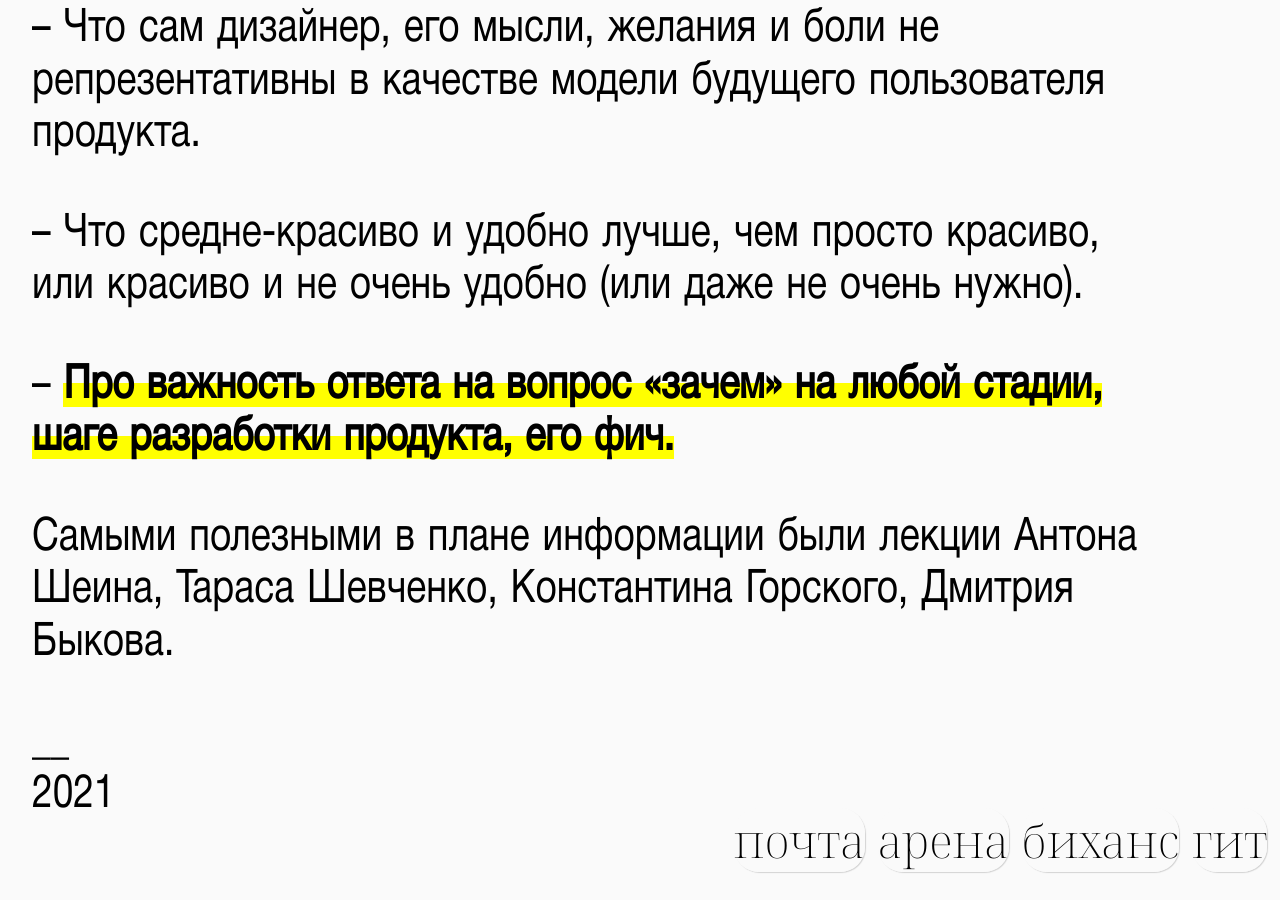
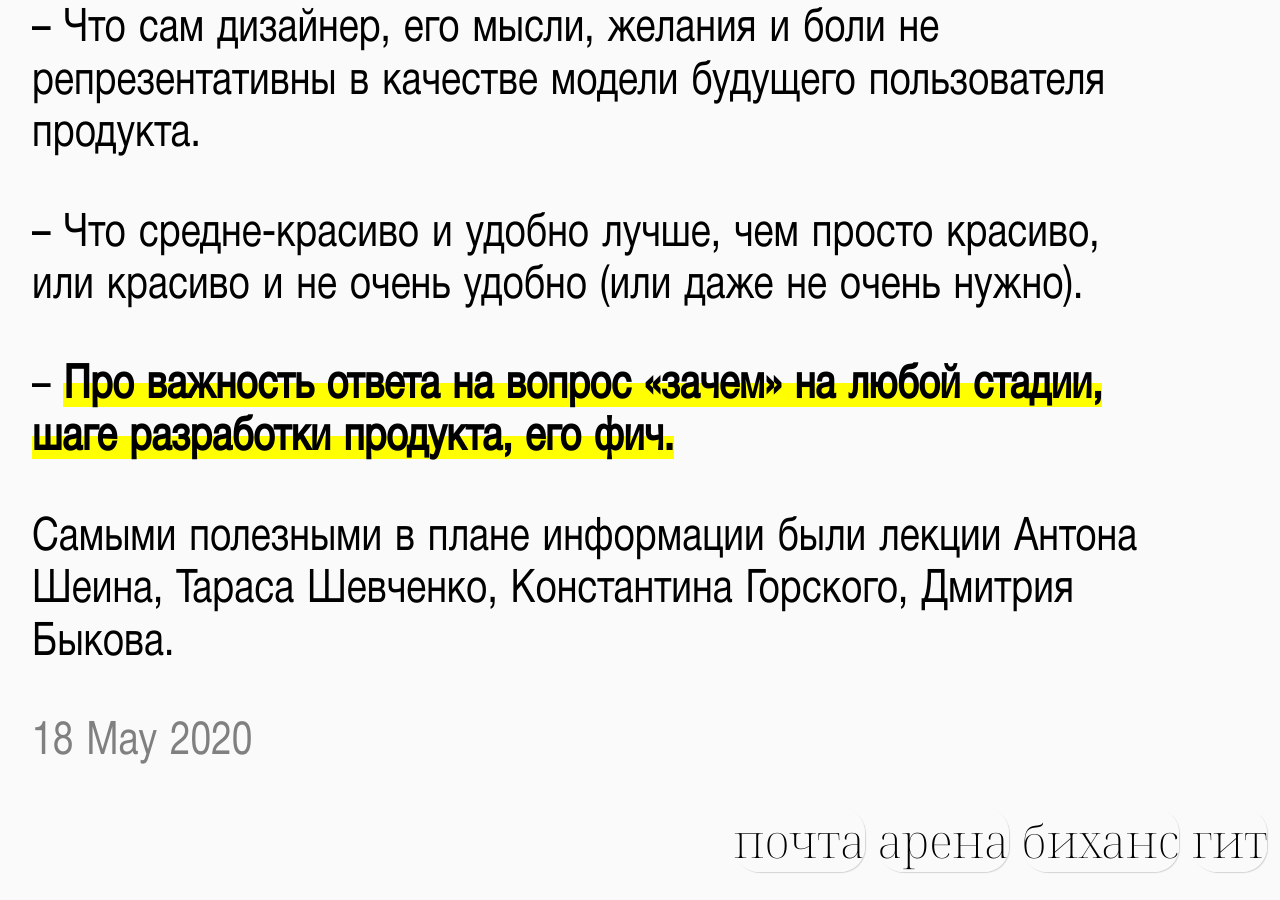
Before and after one commit to geravolobuev/geravolobuev, a Jekyll site: the page built from _posts/2020-05-18-школа-дизайна-яндекс-финал.md, in a window 1280 px wide and 900 px high, scrolled down 1124 px. Built offline with Jekyll 4.4.1, drawn with Linux system fonts in a browser that asks for light colours.

Commit message:
changed layout a bit

```diff
--- a/_includes/footer.html
+++ b/_includes/footer.html
@@ -1,3 +1,4 @@
 <footer>
-<marquee scrollamount="13" behavior="scroll" direction="left"> (づ｡◕‿‿◕｡)づ <i>Works per commission, in-house, and self-initiated; designed, selected, and archived 2019–2022 © Gera Volobuev, some rights reserved. Typeset in Neue Helvetica® by Linotype (custom: stretched) & Noto Serif Display by Google. Website version: 3.0 </i> (⊃｡•́‿•̀｡)⊃ </marquee>
+<marquee scrollamount="13" behavior="scroll" direction="left"> (づ｡◕‿‿◕｡)づ <i>Works per commission, in-house, and self-initiated; designed, selected, and archived
+2019 — <script>document.write(new Date().getFullYear())</script> &copy; Gera Volobuev, some rights reserved. Typeset in Neue Helvetica® by Linotype (custom: stretched) & Noto Serif Display by Google. Website version: 3.0 </i> (⊃｡•́‿•̀｡)⊃ </marquee>
 </footer>
--- a/_layouts/post.html
+++ b/_layouts/post.html
@@ -15,7 +15,7 @@
             {{ content }}
                 </article>
                 <footer>
-                        <p>__ <br>2021</p>
+<p style="color: grey;">{{ page.date | date: "%-d %B %Y" }}</p>
                 </footer>
         </main>
         </div>
```
